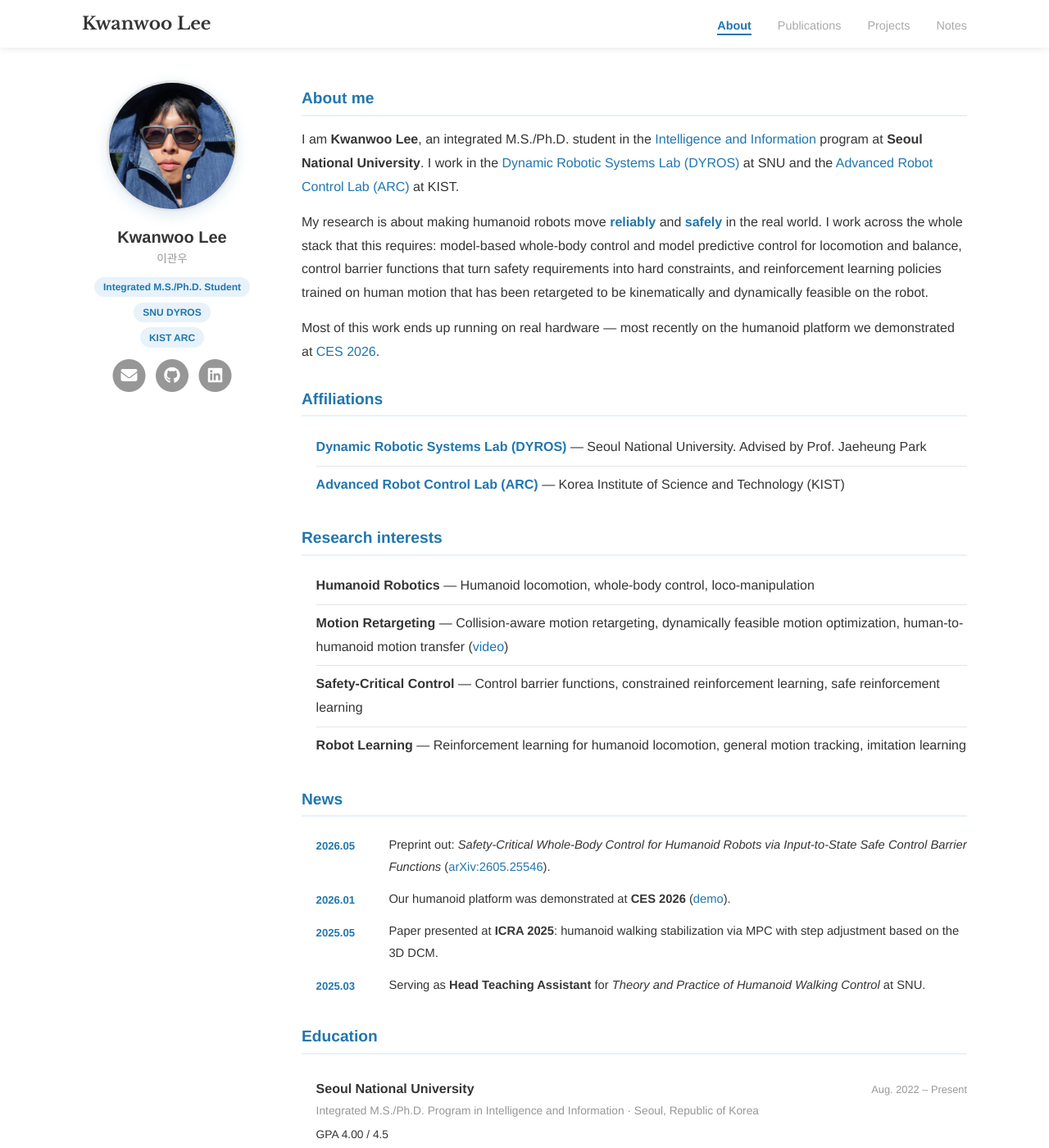
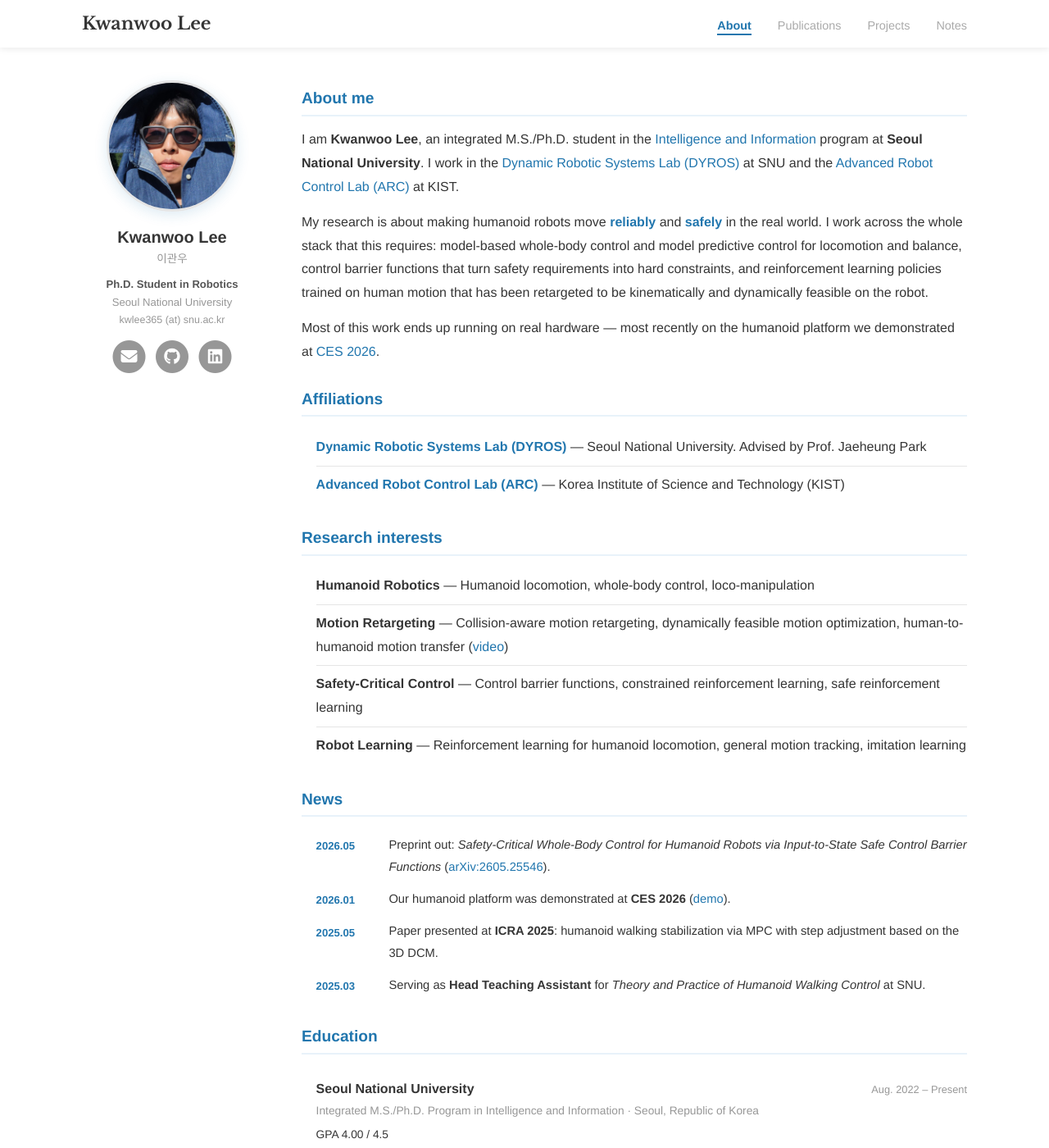
Before and after one commit to kwlee365/kwlee365.github.io, a Jekyll site: the page built from index.md, in a window 1280 px wide and 1400 px high. Shown: the whole window at 82% size. Built offline with Jekyll 4.4.1, drawn with Linux system fonts in a browser that asks for light colours.

Commit message:
Replace the sidebar badges with plain role and contact lines
Pills suited short labels but not an address, so the three lines now read
as plain text: role, university, and the email written with "(at)" so it
is not trivially scraped. The mailto icon still carries the real address.

Co-Authored-By: Claude Opus 5 (1M context) <noreply@anthropic.com>

```diff
--- a/_config.yml
+++ b/_config.yml
@@ -14,10 +14,10 @@ author:
   name: Kwanwoo Lee
   name_ko: 이관우
   avatar: /assets/images/kwlee.jpg
-  badges:
-    - Integrated M.S./Ph.D. Student
-    - SNU DYROS
-    - KIST ARC
+  meta:                        # plain lines under the name in the sidebar
+    - Ph.D. Student in Robotics
+    - Seoul National University
+    - kwlee365 (at) snu.ac.kr
   cv: ""              # CV is not published in this repo; set a URL here to show the button
   email: kwlee365@snu.ac.kr
   github: kwlee365
--- a/_includes/profile.html
+++ b/_includes/profile.html
@@ -4,9 +4,9 @@
   <div class="profile-name">{{ site.author.name }}</div>
   {%- if site.author.name_ko %}<div class="profile-name-ko">{{ site.author.name_ko }}</div>{% endif -%}
 
-  <div class="profile-badges">
-    {%- for badge in site.author.badges %}
-    <span class="badge">{{ badge }}</span>
+  <div class="profile-meta">
+    {%- for line in site.author.meta %}
+    <div>{{ line }}</div>
     {%- endfor %}
   </div>
 
--- a/assets/css/main.scss
+++ b/assets/css/main.scss
@@ -199,23 +199,16 @@ hr { border: 0; border-top: 1px solid var(--rule); margin: 2.5rem 0; }
   margin-top: 0.15rem;
 }
 
-.profile-badges {
-  display: flex;
-  flex-direction: column;
-  align-items: center;
-  gap: 0.4rem;
-  margin: 0.7rem 0 0.9rem;
+.profile-meta {
+  font-family: var(--sans);
+  font-size: 0.82rem;
+  line-height: 1.65;
+  color: var(--text-muted);
+  margin: 0.6rem 0 0.9rem;
 }
-.badge {
-  display: inline-block;
-  background: var(--accent-light);
-  color: var(--accent);
-  font-family: var(--sans);
-  font-size: 0.75rem;
-  font-weight: 600;
-  padding: 0.2rem 0.7rem;
-  border-radius: 20px;
-}
+/* the role line carries the most weight, the address the least */
+.profile-meta > div:first-child { color: var(--text-body); font-weight: 600; }
+.profile-meta > div:last-child { font-size: 0.78rem; word-break: break-word; }
 
 .cv-btn {
   display: inline-flex;
```
Also changed, not shown: README.md.
